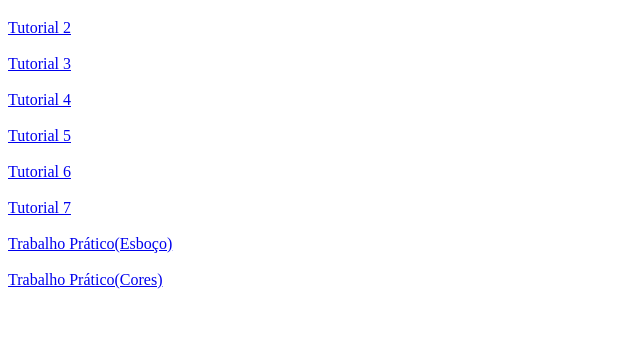
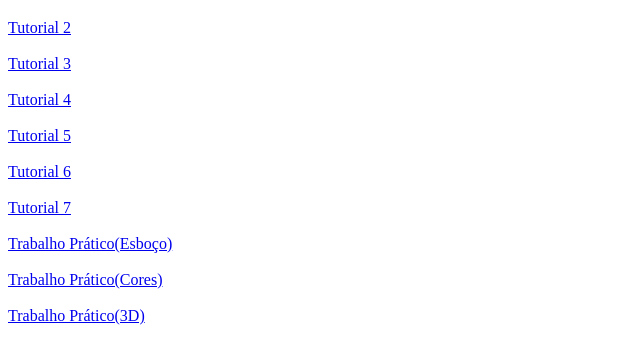
Before and after one commit to MBicalho/MBicalho.github.io, a plain HTML site: page index.html in a window 1280 px wide. Shown: the part 61-424 px from the top of the page, without its empty margins (0-640 px from the left). Drawn offline with Linux system fonts and the light colour scheme.

Commit message:
3D e movimento

```diff
--- a/index.html
+++ b/index.html
@@ -31,5 +31,8 @@
     <br>
     <br>
     <a title="Trabalho Prático" href="coresFigura/index.html">Trabalho Prático(Cores)</a>
+    <br>
+    <br>
+    <a title="Trabalho Prático" href="figura3d/index.html">Trabalho Prático(3D)</a>
 </body>
 </html>
```
